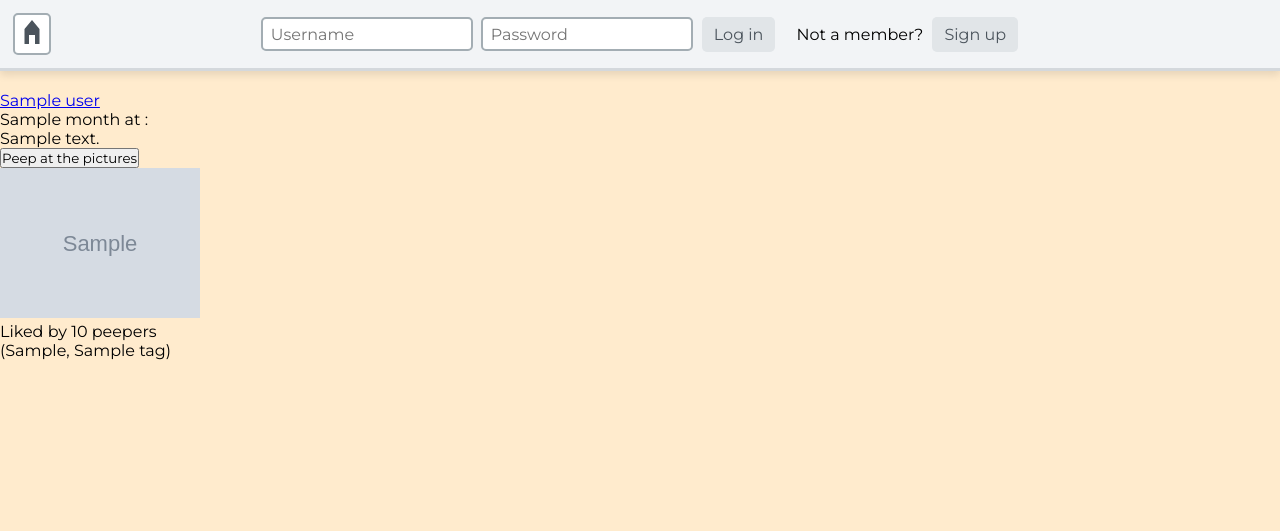
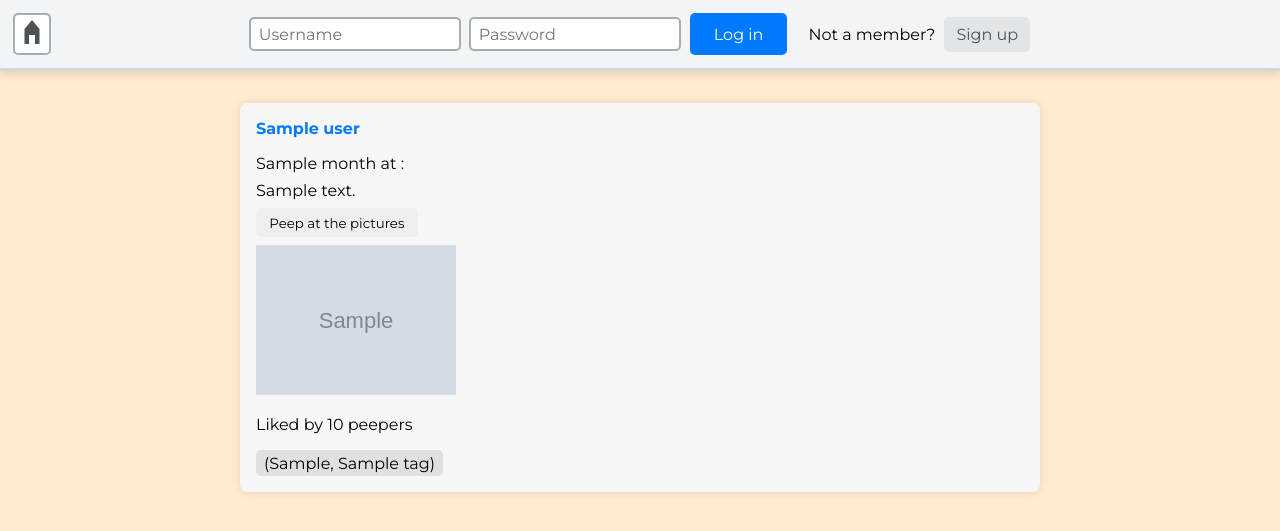
Before and after one commit to shakey0/chitter_project, a Flask app: template templates/index.html in a window 1280 px wide. Shown: the top 531 px of the page. Run offline with Flask 3, Linux system fonts and the light colour scheme; the template is opened without the code that fills it: most values are stand-ins (such as "Sample title", 1, 10 or a date in 2020); grey boxes marked "Sample" are stand-in pictures.

Commit message:
JS updated

```diff
--- a/static/css/index_styles.css
+++ b/static/css/index_styles.css
@@ -109,8 +109,8 @@ body {
 
     .home-button, .home-button-single {
         position: absolute;
-        left: 9px;
-        top: 9px;
+        left: 8px;
+        top: 8px;
     }
 
     .top-bar-box {
@@ -142,6 +142,10 @@ body {
 
 @media (max-width: 590px) {
 
+    .shift-right {
+        margin-left: 20px;
+    }
+
     .user-name-tag, .password-tag {
         width: 150px;
     }
@@ -163,7 +167,6 @@ body {
     transform: translate(-50%, -50%) scale(0);
     opacity: 0; /* Start invisible */
     visibility: hidden; /* Start hidden but it will take space */
-    /* transition: transform 200ms ease-in-out, opacity 200ms ease-in-out, visibility 200ms ease-in-out; */
     /* border: 1px solid black;
     border-radius: 10px; */
     z-index: 10;
@@ -176,13 +179,13 @@ body {
     transform: translate(-50%, -50%) scale(1);
     opacity: 1; /* Fully visible */
     visibility: visible; /* It's visible now */
+    transition: transform 200ms ease-in-out, opacity 200ms ease-in-out, visibility 200ms ease-in-out;
 }
 
 #overlay {
     position: fixed;
     opacity: 0;
     visibility: hidden; /* Add this */
-    /* transition: opacity 200ms ease-in-out, visibility 200ms ease-in-out; */
     top: 0;
     left: 0;
     right: 0;
@@ -195,6 +198,7 @@ body {
     opacity: 1;
     visibility: visible; /* Add this */
     pointer-events: all;
+    transition: opacity 200ms ease-in-out, visibility 200ms ease-in-out;
 }
 
 /* END OF POP UP MENUS */
@@ -317,4 +321,191 @@ h1 {
 .select-year {
     margin-right: 0;
 }
-/* END OF SIGN-UP PAGE*/
+/* END OF SIGN-UP PAGE */
+
+
+/* START OF HOMEPAGE WITH PEEPS */
+
+/* New Peep Container */
+.new-peep-container {
+    margin: 2em;
+    padding: 2em;
+    border-radius: 8px;
+    background-color: #f7f7f7;
+    box-shadow: 0 0 10px rgba(0, 0, 0, 0.1);
+    max-width: 800px;
+    width: 90%;
+    margin-left: auto;
+    margin-right: auto;
+}
+
+.new-peep-title {
+    font-size: 1.5em;
+}
+
+.comment-box {
+    width: 100%;
+    padding: 0.8em; /* Slightly increased padding for better look */
+    margin-bottom: 1.5em; /* Added a little more space */
+    border: 2px solid #8b8b8b;
+    border-radius: 5px;
+    margin-top: 10px;
+}
+
+.all-tags-amend-box {
+    margin-top: 20px;
+    margin-bottom: 10px; /* Added a little more space */
+}
+
+.tag-to-select-box {
+    display: inline-block;
+    margin-right: 15px;
+    margin-bottom: 12px; /* Added for vertical spacing */
+}
+
+/* Styling the checkboxes to be a bit bigger and more prominent */
+input[type="checkbox"] {
+    transform: scale(1.3);
+    margin-right: 0.2em;
+}
+
+/* Styling the buttons inside .new-peep-container */
+input[type="submit"], .choose-files-button {
+    padding: 0.7em 1.5em;
+    border: none;
+    border-radius: 5px;
+    cursor: pointer;
+    background-color: #007BFF;
+    color: #FFF;
+    transition: background-color 0.3s;
+}
+
+input[type="submit"]:hover, .choose-files-button:hover {
+    background-color: #0056b3;
+}
+
+
+/* All Peeps Container */
+.all-peeps-container {
+    margin-top: 2em;
+    max-width: 800px; /* added */
+    width: 90%; /* added */
+    margin-left: auto; /* added */
+    margin-right: auto; /* added */
+}
+
+.peep-container {
+    margin-bottom: 2em;
+    padding: 1em;
+    border-radius: 8px;
+    background-color: #f7f7f7;
+    box-shadow: 0 0 10px rgba(0, 0, 0, 0.1);
+}
+
+.user-name-link {
+    font-weight: bold;
+    text-decoration: none;
+    color: #007BFF;
+    transition: color 0.3s;
+    margin-right: 1em; /* added */
+}
+
+.user-name-section {
+    display: flex;
+    align-items: center;
+    justify-content: space-between; /* added */
+    margin-bottom: 1em;
+}
+
+.date-card, .comment-card, .likes-card {
+    margin: 0.5em 0;
+}
+
+.images-box-on-page {
+    display: flex;
+    gap: 1em;
+    flex-wrap: wrap;
+}
+
+.image-box {
+    margin: 0.5em 0;
+}
+
+/* unified button styles */
+button {
+    margin-right: 0.5em; /* added for space between buttons */
+}
+
+.like-button, .liked-button, .confirm-button, .cancel-button, .amend-p-t-button, .delete-peep-button, .picture-peep-button {
+    padding: 0.5em 1em;
+    border: none;
+    border-radius: 5px;
+    cursor: pointer;
+    transition: background-color 0.3s;
+}
+
+.like-button {
+    background-color: #007BFF;
+    color: #FFF;
+}
+
+.like-button:hover {
+    background-color: #0056b3;
+}
+
+.liked-button {
+    background-color: #cccccc;
+    color: #FFF;
+}
+
+.confirm-button {
+    background-color: #28a745;
+    color: #FFF;
+}
+
+.confirm-button:hover {
+    background-color: #218838;
+}
+
+.cancel-button {
+    background-color: #dc3545;
+    color: #FFF;
+}
+
+.cancel-button:hover {
+    background-color: #c82333;
+}
+
+.tags-for-peep {
+    margin-top: 1em;
+}
+
+.tag-for-peep {
+    display: inline-block;
+    background-color: #e0e0e0;
+    padding: 0.2em 0.5em;
+    border-radius: 5px;
+    margin-right: 0.5em;
+}
+
+/* Styling for popup boxes */
+.amend-p-t-box, .delete-peep-box, .picture-peep-box {
+    padding: 1em; /* added */
+    border: 1px solid #e5e5e5; /* added */
+    border-radius: 5px; /* added */
+    margin-top: 0.5em; /* added */
+    background-color: #fff; /* added */
+}
+
+.picture-peep-box {
+    display: flex; /* added */
+    justify-content: space-between; /* added */
+    align-items: center; /* added */
+}
+
+.cancel-button[data-cancel-button] {
+    font-size: 1.5em; /* added */
+    line-height: 1; /* added */
+    position: relative; /* added */
+    top: -10px; /* added */
+}
--- a/templates/base.html
+++ b/templates/base.html
@@ -18,7 +18,7 @@
         {% if user.is_authenticated %}
             <div class="top-bar-left-box">
                 <div class="select-by-tag-box">
-                    <p class="top-bar-text">Viewing: </p>
+                    <p class="top-bar-text shift-right">Viewing: </p>
                     <select class="select-by-tag-tag" name="by_tag" onchange="updateURL()">
                         {% if current_tag_no == 0 %}
                             <option value=0>All tags</option>
@@ -120,11 +120,38 @@
                 overlay.classList.remove('active');
             }
 
-            function updateURL() {
-                const selectedValue = document.querySelector('.select-by-tag-tag').value;
-                window.location.href = '?by_tag=' + selectedValue;
+            // Save the scroll position when a form is submitted
+            document.querySelectorAll("form").forEach(form => {
+                form.addEventListener("submit", function() {
+                    sessionStorage.setItem("scrollPosition", window.scrollY);
+                });
+            });
+
+            // Restore the scroll position once the document is loaded
+            if (sessionStorage.getItem("scrollPosition") !== null) {
+                window.scrollTo(0, parseInt(sessionStorage.getItem("scrollPosition")));
+                sessionStorage.removeItem("scrollPosition");  // Cleanup
             }
+
         });
+
+        function updateURL() {
+            const selectedValue = document.querySelector('.select-by-tag-tag').value;
+            window.location.href = '?by_tag=' + selectedValue;
+        }
+
+        function adjustFontSize() {
+            const elements = document.querySelectorAll('.user-name-header-tag');
+            elements.forEach(el => {
+                let fontSize = parseFloat(window.getComputedStyle(el, null).getPropertyValue('font-size')); // Get current font size in pixels
+                while (el.offsetWidth > 220 && fontSize > 0) { // Check if the element's width exceeds 250px
+                fontSize -= 1; // Reduce the font size by 1 pixel
+                el.style.fontSize = `${fontSize}px`; // Apply the new font size
+                }
+            });
+            }
+            // Call the function initially or whenever you need to adjust the font size.
+            adjustFontSize();
     </script>
 
 </body>
--- a/templates/index.html
+++ b/templates/index.html
@@ -7,7 +7,7 @@
         <div class="new-peep-container">
             <p1 class="new-peep-title">Add a new peep</p1>
             <textarea class="comment-box" name="content" placeholder="Say something..."></textarea>
-            <input type="file" name="files" multiple>
+            <input class="choose-files-button" type="file" name="files" multiple>
             <input type="hidden" name="from" value="home">
             <div class="all-tags-amend-box">
                 {% for tag in tags %}
@@ -17,7 +17,7 @@
                     </div>
                 {% endfor %}
             </div>
-            <input type="submit" value="Peep-it">
+            <input class="post-peep-button" type="submit" value="Peep-it">
         </div>
     </form>
 {% endif %}
@@ -28,7 +28,7 @@
             <div class="user-name-section">
                 <a class="user-name-link" href="user/{{peep.user_id}}">{{users[peep.user_id]}}</a>
                 {% if user.id == peep.user_id %}
-                    <button data-amend-peep-tags-target="#amend-p-t-box-{{peep.id}}">Amend tags</button>
+                    <button class="amend-p-t-button" data-amend-peep-tags-target="#amend-p-t-box-{{peep.id}}">Amend tags</button>
                     <div class="amend-p-t-box" id="amend-p-t-box-{{peep.id}}">
                         <h3>Select Tags for Peep</h3>
                         <form action="/amend_peep_tags" method="POST">
@@ -47,7 +47,7 @@
                         </form>
                         <button data-cancel-button class="cancel-button">Cancel</button>
                     </div>
-                    <button data-delete-peep-target="#delete-peep-box-{{peep.id}}">Delete</button>
+                    <button class="delete-peep-button" data-delete-peep-target="#delete-peep-box-{{peep.id}}">Delete</button>
                     <div class="delete-peep-box" id="delete-peep-box-{{peep.id}}">
                         <form action="/delete_peep" method="POST">
                             <input type="hidden" name="peep_id" value="{{peep.id}}">
@@ -68,7 +68,7 @@
             {% if peep.images|length == 0 %}
                 <p class="no_image_message-tag">There are no pictures...</p>
             {% else %}
-                <button data-picture-peep-target="#picture-peep-box-{{peep.id}}">Peep at the pictures</button>
+                <button class="picture-peep-button" data-picture-peep-target="#picture-peep-box-{{peep.id}}">Peep at the pictures</button>
                 <div class="picture-peep-box" id="picture-peep-box-{{peep.id}}">
                     <a class="user-name-link" href="user/{{peep.user_id}}">{{users[peep.user_id]}}</a>
                     <p class="date-card">
```
Also changed, not shown: scripts/script.js (deleted, +0 -75 lines).
